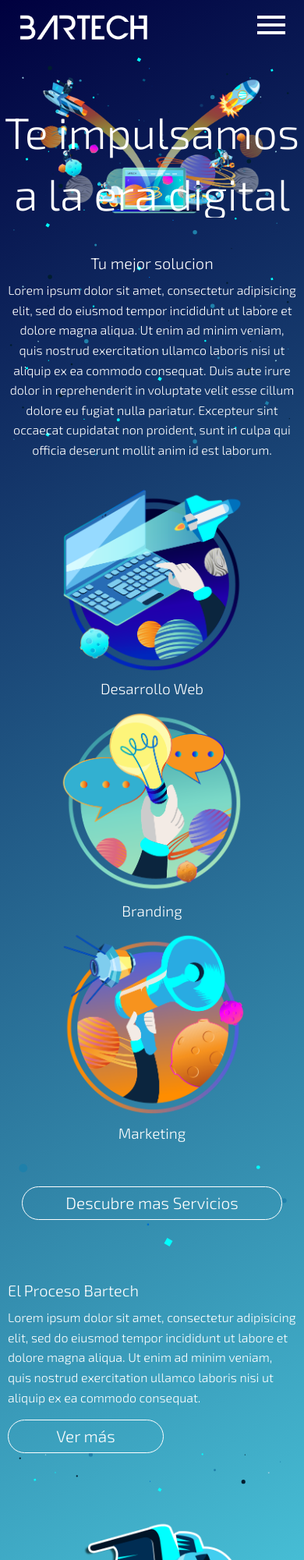
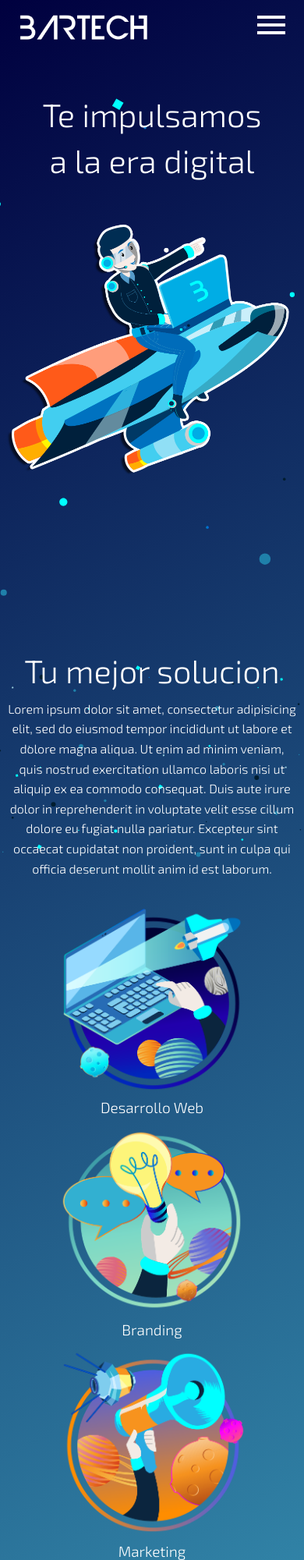
Before and after one commit to thomasnrggo/bartech-peru, a website: page index.html in a window 390 px wide. Shown: the top 2000 px of the page at 78% size. Drawn offline with Linux system fonts and the light colour scheme.

Commit message:
home page 100% responsive

```diff
--- a/index.html
+++ b/index.html
@@ -50,10 +50,13 @@
 
               <ul class="orbit-container">
                 <li class="is-active orbit-slide">
+                  <div class="caption text-center show-for-small-only">
+                    <h2>Te impulsamos<br>a la era digital</h2>
+                  </div>
                   <figure class="orbit-figure">
-                    <img class="orbit-image" src="assets/img/banner1.png" alt="Space">
+                    <img class="orbit-image" data-interchange="[assets/img/banner-small-1.png, small], [assets/img/banner1.png, medium], [assets/img/banner1.png, large]">
                   </figure>
-                  <div class="caption text-center">
+                  <div class="caption text-center hide-for-small-only">
                     <h2>Te impulsamos<br>a la era digital</h2>
                   </div>
                 </li>
@@ -133,8 +136,8 @@
         </div>
 
         <div class="grid-x grid-padding-x align-center-middle text-center mas-servicios mini-estrellas descubreMasServicios">
-          <div class="small-12 medium-8 large-6 cell">
-            <a href="assets/html/servicios.html" class="button bartech-btn">Descubre mas Servicios</a>
+          <div class="small-11 medium-8 large-6 cell">
+            <a href="assets/html/servicios.html" class="button bartech-btn  small-only-expanded">Descubre mas Servicios</a>
           </div>
         </div>
 
@@ -146,10 +149,10 @@
     <section id="metodologia">
       <div class="grid-container">
         <div class="grid-x grid-padding-x align-middle align-center">
-          <div class="small-12 medium-10 large-3 cell small-text-center medium-text-center large-text-right">
+          <div class="small-11 medium-10 large-3 cell small-text-center medium-text-center large-text-right">
             <h2>El Proceso Bartech</h2>
             <p>Lorem ipsum dolor sit amet, consectetur adipisicing elit, sed do eiusmod tempor incididunt ut labore et dolore magna aliqua. Ut enim ad minim veniam, quis nostrud exercitation ullamco laboris nisi ut aliquip ex ea commodo consequat.</p>
-            <a href="assets/html/nosotros.html" class="button bartech-btn ">Ver más</a>
+            <a href="assets/html/nosotros.html" class="button bartech-btn  small-only-expanded ">Ver más</a>
           </div>
 
           <div class="small-12 medium-5  large-6 cell show-for-large">
@@ -157,19 +160,19 @@
           </div>
 
           <div class="small-12 medium-6 large-3 cell  metodologias show-for-large">
-            <a href="#">
+            <a href="assets/html/nosotros.html#metodologia-page">
               <h2>Sprit<br>Design</h2>
             </a>
 
-            <a href="#">
+            <a href="assets/html/nosotros.html#metodologia-page">
               <h2>Design<br>Thinking</h2>
             </a>
           </div>
 
-          <!-- metodologia para tables -->
+          <!-- metodologia para Medium -->
 
           <div class="small-12 medium-3  cell  metodologias text-right show-for-medium-only">
-            <a href="#">
+            <a href="assets/html/nosotros.html#metodologia-page">
               <h2>Sprit<br>Design</h2>
             </a>
           </div>
@@ -179,8 +182,28 @@
           </div>
 
           <div class="small-12 medium-3  cell  metodologias text-left show-for-medium-only">
-            <a href="#">
+            <a href="assets/html/nosotros.html#metodologia-page">
               <h2>Design<br>Thinking</h2>
+            </a>
+          </div>
+
+          <!-- metodologia para Small -->
+
+
+
+          <div class="small-12 medium-6 cell show-for-small-only text-center">
+            <img src="assets/img/metodologia.png" alt="Metodologia Bartech">
+          </div>
+
+          <div class="small-6 cell  metodologias text-left show-for-small-only">
+            <a href="assets/html/nosotros.html#metodologia-page">
+              <h2>Design<br>Thinking</h2>
+            </a>
+          </div>
+
+          <div class="small-6 cell  metodologias text-right show-for-small-only">
+            <a href="assets/html/nosotros.html#metodologia-page">
+              <h2>Sprit<br>Design</h2>
             </a>
           </div>
 
@@ -193,14 +216,14 @@
 
     <section id="clientes">
       <div class="grid-container">
-        <div class="grid-x grid-padding-x">
+        <div class="grid-x grid-padding-x align-center">
           <div class="small-12 medium-5 large-6 cell text-center impulsados">
             <img src="assets/img/impulsados.png" alt="example">
           </div>
-          <div class="small-12 medium-7 large-5 cell small-text-center medium-text-center">
+          <div class="small-11 medium-7 large-5 cell small-text-center medium-text-center">
             <h2>Impulsate a la era digital ¡Ahora!</h2>
             <p>Lorem ipsum dolor sit amet, consectetur adipisicing elit, sed do eiusmod tempor incididunt ut labore et dolore magna aliqua. </p>
-            <a href="assets/html/contacto.html" class="button bartech-btn ">Contacto</a>
+            <a href="assets/html/contacto.html" class="button bartech-btn  small-only-expanded ">Contacto</a>
 
           </div>
         </div>
--- a/scss/_general.scss
+++ b/scss/_general.scss
@@ -13,6 +13,13 @@ h1,h2,h3,h4,h5,h6 {
   font-family: 'Exo 2', sans-serif;
   font-weight: 300;
   color: white;
+}
+
+@media (max-width: 414px) {
+
+  h2 {
+    font-size: 2.6rem !important;
+  }
 }
 
 a:focus, .button:focus, .button.alt:focus, .button.added_to_cart:focus,
--- a/scss/_home.scss
+++ b/scss/_home.scss
@@ -4,14 +4,31 @@
 
     min-height: 95vh;
 
-    @media (max-width: 1024px) {
-      min-height: 90vh;
-      padding: 6% 0 0%;
+    @media (max-width: 1366px) {
+      min-height: 42vh;
+      padding: 6% 0 6%;
     }
 
     @media (max-width: 768px) {
-      min-height: 30vh;
+      min-height: auto;
       padding: 6% 0 6%;
+    }
+
+    @media (max-width: 414px) {
+      min-height: 90vh;
+      padding: 6% 0 6%;
+    }
+  }
+
+  .caption {
+
+    @media (max-width: 414px) {
+      position: relative;
+      margin-top: 24px;
+
+      h2 {
+        font-size: 2.6rem !important;
+      }
     }
   }
 }
@@ -24,8 +41,13 @@
 
   .descubreMasServicios{
 
+    @media (max-width: 1024px) {
+      min-height: 12vh;
+      margin: 2% 0;
+    }
+
     @media (max-width: 768px) {
-      margin-top: -8%;
+      margin: 2% 0;
     }
   }
 }
@@ -58,9 +80,16 @@
 }
 
 #metodologia {
+  padding: 2% 0 2%;
+  margin-top: -8%;
 
-  margin-top: -6%;
-  padding: 2% 0 2%;
+  @media (max-width: 1024px) {
+
+  }
+
+  @media (max-width: 414px) {
+    margin-top: 0;
+  }
 
   .metodologias {
 
```
Also changed, not shown: assets/html/nosotros.html (line endings or trailing spaces), assets/img/banner-small-1.png (added), assets/img/servicios/Icono-apps.png, assets/img/servicios/Icono-desarrollo.png, assets/img/servicios/Icono-grafico.png, assets/img/servicios/Icono-marketing.png, assets/img/servicios/Icono-software.png, css/app.css.
